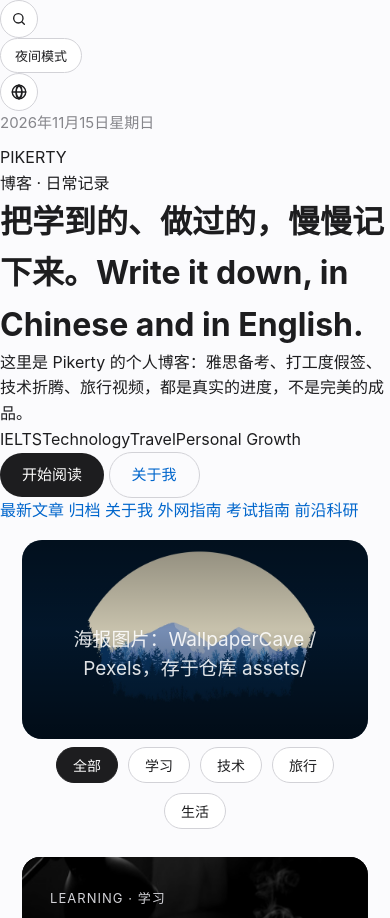
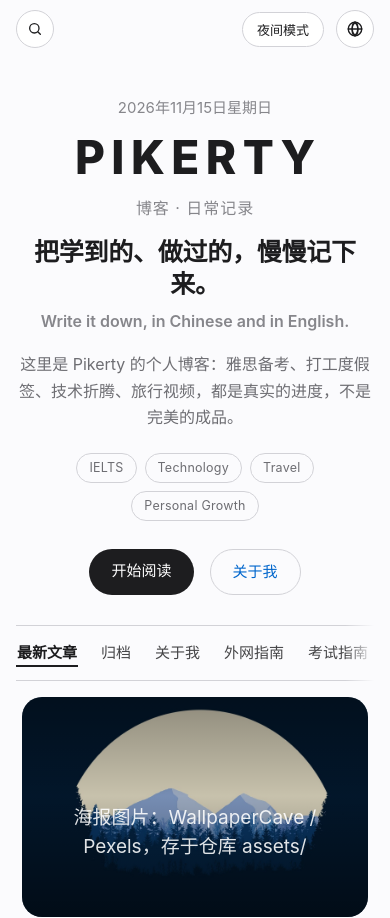
Before and after one commit to Pikerty/Pikerty.github.io, a plain HTML site: page index.html in a window 390 px wide. Shown: the top 918 px of the page. Drawn offline with Linux system fonts and the light colour scheme.

Commit message:
style: add minimal brand header styles for homepage

```diff
--- a/style.css
+++ b/style.css
@@ -410,3 +410,59 @@ img{max-width:100%;height:auto}
   .nav-links{-webkit-mask-image:linear-gradient(90deg,#000 92%,transparent);mask-image:linear-gradient(90deg,#000 92%,transparent)}
   .hero{margin-top:16px;padding:64px 20px 56px}
 }
+
+/* ---- Homepage header redesign: utility bar / brand / main nav (2026-11-15) ---- */
+.site-head{max-width:1024px;margin:0 auto;padding:0 22px}
+.utility-bar{
+  position:sticky;top:0;z-index:50;
+  display:flex;align-items:center;justify-content:space-between;
+  padding:10px 0;padding-top:calc(10px + env(safe-area-inset-top, 0px));
+  background:rgba(251,251,253,.82);
+  backdrop-filter:saturate(180%) blur(20px);-webkit-backdrop-filter:saturate(180%) blur(20px);
+}
+html[data-theme="dark"] .utility-bar{background:rgba(0,0,0,.78)}
+.utility-right{display:flex;align-items:center;gap:12px}
+.utility-right .lang-menu{margin-left:0}
+.brand{text-align:center;padding:52px 0 40px;max-width:760px;margin:0 auto}
+.brand .today{margin:0 0 14px}
+.brand-name{
+  font-size:clamp(46px,9vw,76px);font-weight:800;letter-spacing:.14em;
+  line-height:1;color:var(--text);margin:0 0 16px;text-indent:.14em;
+}
+.brand .eyebrow{color:var(--muted);font-size:16px;margin:0 0 14px;letter-spacing:.06em}
+.brand h1{font-size:31px;line-height:1.3;letter-spacing:-.01em;font-weight:700;margin:0}
+.brand h1 .en{display:block;font-size:19px;color:var(--muted);font-weight:600;margin-top:10px;letter-spacing:0}
+.brand-desc{margin:20px auto 0;max-width:620px;color:var(--muted2);font-size:17px;line-height:1.65}
+.brand-tags{display:flex;gap:8px;justify-content:center;flex-wrap:wrap;margin-top:22px}
+.brand-tags span{
+  font-size:12.5px;color:var(--muted2);border:1px solid var(--line);
+  border-radius:980px;padding:4px 12px;letter-spacing:.02em;
+}
+.brand .cta{margin-top:28px;display:flex;gap:16px;justify-content:center;flex-wrap:wrap}
+.main-nav{
+  display:flex;justify-content:center;gap:30px;flex-wrap:wrap;
+  border-top:1px solid var(--line);border-bottom:1px solid var(--line);
+  padding:13px 0;margin-bottom:6px;
+}
+.main-nav a{color:var(--text);font-size:15px;opacity:.82;padding:2px 1px}
+.main-nav a:hover{opacity:1;text-decoration:none}
+.main-nav a.active{opacity:1;font-weight:600;box-shadow:inset 0 -2px 0 var(--text)}
+.hero-poster{min-height:320px;justify-content:flex-end}
+@media(min-width:1440px){
+  .site-head{max-width:1200px}
+}
+@media(max-width:640px){
+  .site-head{padding:0 16px}
+  .brand{padding:38px 0 30px}
+  .brand h1{font-size:25px}
+  .brand h1 .en{font-size:16px}
+  .brand-desc{font-size:16px}
+  .main-nav{
+    flex-wrap:nowrap;justify-content:flex-start;overflow-x:auto;gap:22px;
+    scrollbar-width:none;white-space:nowrap;
+    -webkit-mask-image:linear-gradient(90deg,#000 92%,transparent);mask-image:linear-gradient(90deg,#000 92%,transparent);
+  }
+  .main-nav::-webkit-scrollbar{display:none}
+  .main-nav a{flex:none}
+  .hero-poster{min-height:220px}
+}
```
